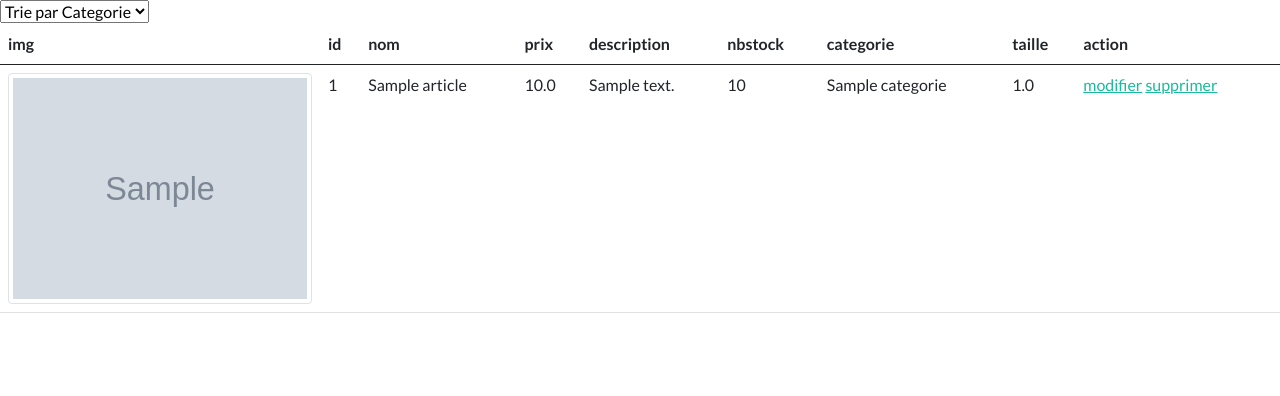
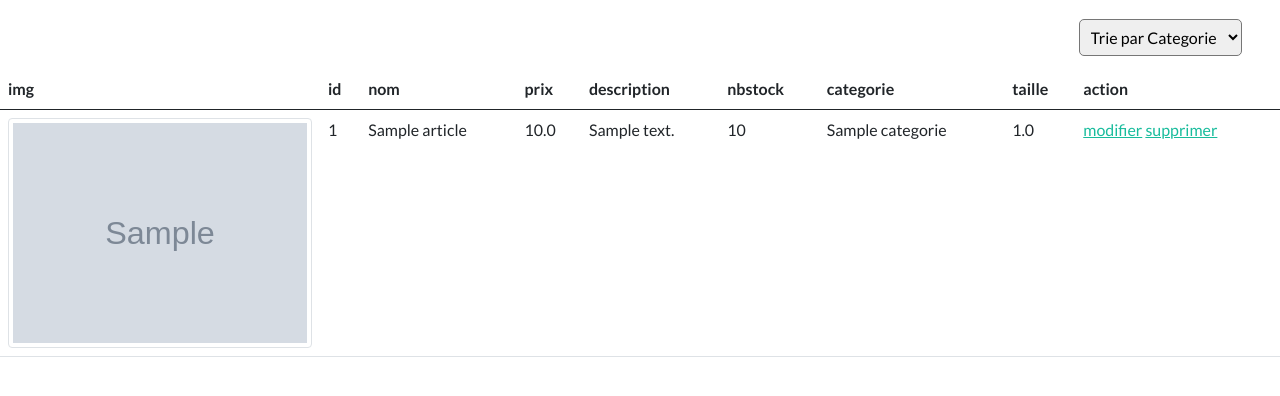
Before and after one commit to AchrafElhadi/djangoproj, a Django app: page /article/ in a window 1280 px wide. Shown: the part 72-468 px from the top of the page. Run offline with Django 3.2, Linux system fonts and the light colour scheme; tables that the repository leaves empty hold one stand-in row (Sample ...); some libraries are stand-ins or nearby versions.

Commit message:
modification css design

```diff
--- a/pfapython/backend/static/css/Style.css
+++ b/pfapython/backend/static/css/Style.css
@@ -1,4 +1,22 @@
+.select_style
+{
+    margin-bottom: 1%;
+    margin-top: 1.5%;
+    border-radius: 5px;
+    padding: 7px;
+    display: block;
+    margin-left: auto;
+    margin-right: 3%;
+}
 .form_design
 {
     width: 50%; padding: 2%;
 }
+.form-group
+{
+    margin-bottom:3%;
+}
+.test
+{
+    color: green;
+}
--- a/pfapython/backend/templates/ajout_categorie.html
+++ b/pfapython/backend/templates/ajout_categorie.html
@@ -1,9 +1,11 @@
 {% extends 'base.html' %}
 {% load crispy_forms_tags %}
 {% block content %}
+<div class="form_design">
 <form method="POST">
     {% csrf_token %}
     {{form|crispy}}
     <button type="submit" class="btn btn-primary">Submit</button>
 </form>
+</div>
 {%endblock%}
--- a/pfapython/backend/templates/ajout_client.html
+++ b/pfapython/backend/templates/ajout_client.html
@@ -1,9 +1,11 @@
 {% extends 'base.html' %}
 {% load crispy_forms_tags %}
 {% block content %}
+<div class="form_design">
 <form method="POST">
     {% csrf_token %}
     {{form|crispy}}
     <button type="submit" class="btn btn-primary">Submit</button>
 </form>
+</div>
 {%endblock%}
--- a/pfapython/backend/templates/ajout_fournisseur.html
+++ b/pfapython/backend/templates/ajout_fournisseur.html
@@ -1,9 +1,11 @@
 {% extends 'base.html' %}
 {% load crispy_forms_tags %}
 {% block content %}
+<div class="form_design">
 <form method="POST">
     {% csrf_token %}
     {{form|crispy}}
     <button type="submit" class="btn btn-primary">Submit</button>
 </form>
+</div>
 {%endblock%}
--- a/pfapython/backend/templates/commande_ajout.html
+++ b/pfapython/backend/templates/commande_ajout.html
@@ -1,10 +1,12 @@
 {% extends 'base.html' %}
 {% block content %}
 {% load crispy_forms_tags %}
+<div class="form_design">
 <form method="POST" >
     {% csrf_token %}
     {{form|crispy}}
 
     <button type="submit" class="btn btn-primary">Submit</button>
 </form>
+</div>
 {%endblock%}
--- a/pfapython/backend/templates/list_articles.html
+++ b/pfapython/backend/templates/list_articles.html
@@ -2,7 +2,7 @@
 {% block content %}
 
 <form>
-<select name="dropd" onchange="location = this.value;">
+<select name="dropd" class="select_style" onchange="location = this.value;">
   <option value="">Trie par Categorie</option>
   {% for c in catlist %}
   <option value="{{c.id}}">{{c.nom}}</option></a>
--- a/pfapython/backend/templates/list_client.html
+++ b/pfapython/backend/templates/list_client.html
@@ -12,6 +12,8 @@
         <th scope="col">ville</th>
         <th scope="col">telephone</th>
         <th scope="col">site</th>
+        <th></th>
+        <th></th>
       </tr>
     </thead>
     <tbody>
```
